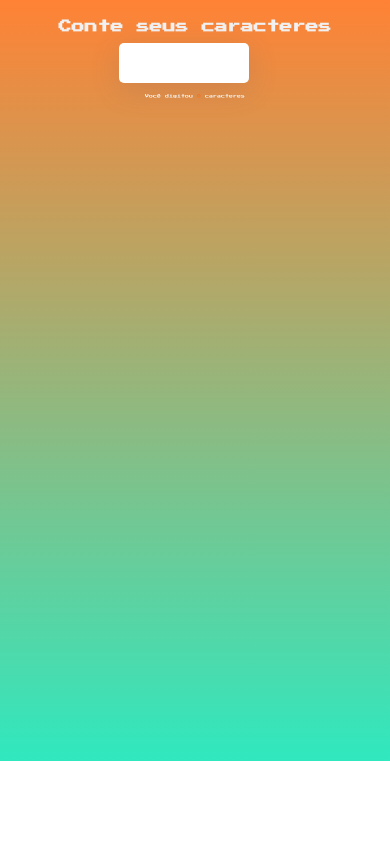
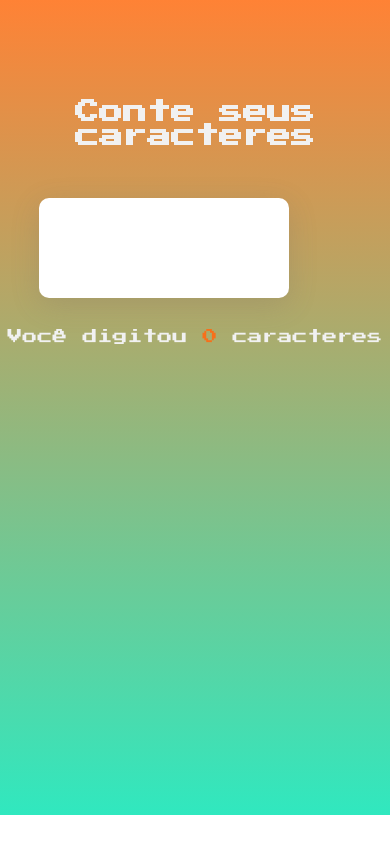
Before and after one commit to ssschneider/contador-de-caracteres, a plain HTML site: page index.html in a window 390 px wide. Drawn offline with Linux system fonts and the light colour scheme.

Commit message:
criar responsivo e corrigir bug

```diff
--- a/index.html
+++ b/index.html
@@ -14,6 +14,7 @@
 
     <link rel="stylesheet" href="src/css/reset.css">
     <link rel="stylesheet" href="src/css/style.css">
+    <link rel="stylesheet" href="src/css/responsive.css">
 </head>
 <body>
     <main>
--- /dev/null
+++ b/src/css/responsive.css
@@ -0,0 +1,29 @@
+@media (max-width: 768px) {
+    h1 {
+        font-size: 4rem;
+        width: 70%;
+    }
+
+    textarea {
+        margin-left: 20%;
+        width: 450px;
+        height: 150px;
+    }
+}
+
+@media (max-width: 425px) {
+    h1 {
+        font-size: 2.4rem;
+        width: 80%;
+    }
+
+    textarea {
+        margin-left: 10%;
+        width: 250px;
+        height: 100px;
+    }
+
+    p, span {
+        font-size: 1.5rem;
+    }
+}
--- a/src/css/style.css
+++ b/src/css/style.css
@@ -4,7 +4,7 @@ body {
     background: linear-gradient(to bottom, #FF8235, #30E8BF); /* W3C, IE 10+/ Edge, Firefox 16+, Chrome 26+, Opera 12+, Safari 7+ */
     background-size: cover;
     background-repeat: no-repeat;
-    height: 87.8vh;
+    height: 84.7vh;
 }
 
 h1, p, span {
@@ -13,22 +13,23 @@ h1, p, span {
 }
 
 h1 {
-    font-size: 1.3rem;
-    width: 70%;
-    margin: 20px auto 10px;
+    font-size: 5rem;
+    width: 50%;
+    margin: 100px auto 50px;
 }
 
 textarea {
     border: 0px;
-    border-radius: 5px;
-    padding: 5px;
+    border-radius: 10px;
+    padding: 10px;
     box-shadow: rgba(100, 100, 111, 0.2) 0px 7px 29px 0px;
     color: #0e0e0e;
     outline: none;
-    margin-left: 30.5%;
-    width: 130px;
+    margin-left: 29%;
+    width: 550px;
+    height: 150px;
     font-family: 'Inter Tight', sans-serif;
-    font-size: 0.5rem;
+    font-size: 1.8rem;
     text-decoration: none;
     resize: none;
     transition: 0.5s ease-in-out;
@@ -43,8 +44,8 @@ textarea:hover {
 }
 
 p, span {
-    font-size: 0.4rem;
-    margin-top: 10px;
+    font-size: 2rem;
+    margin-top: 30px;
 }
 
 span {
```
